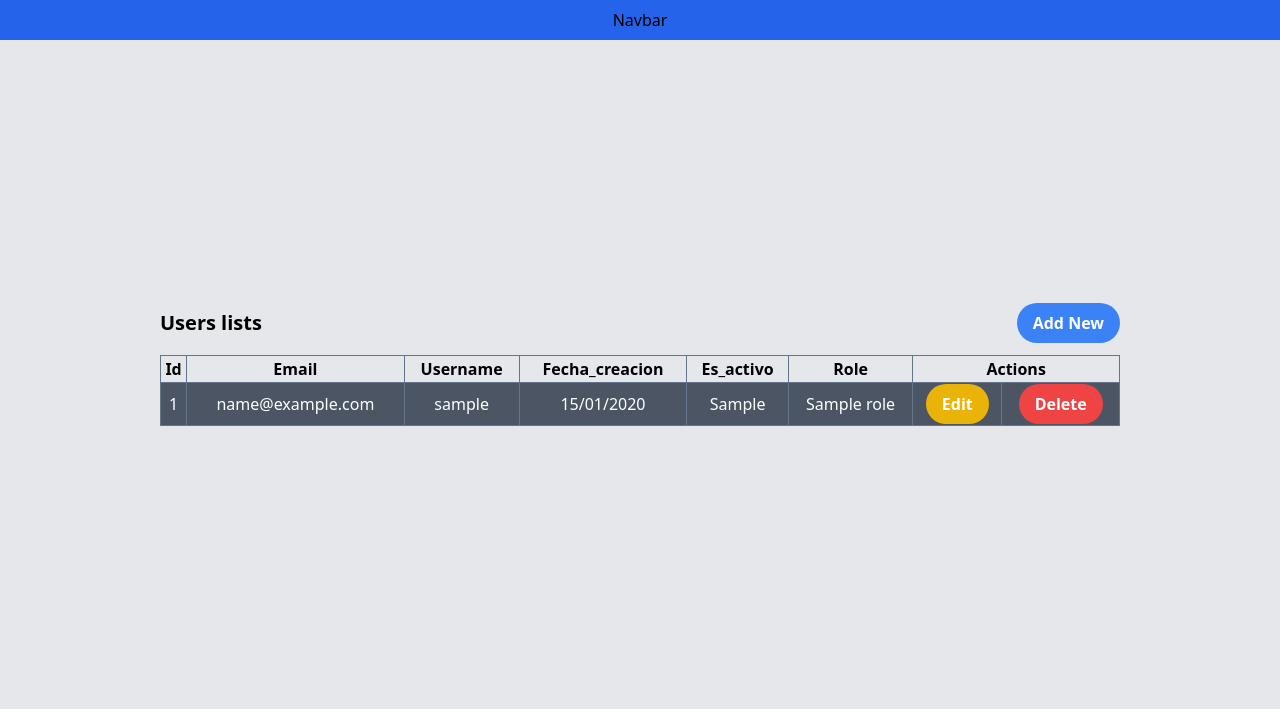
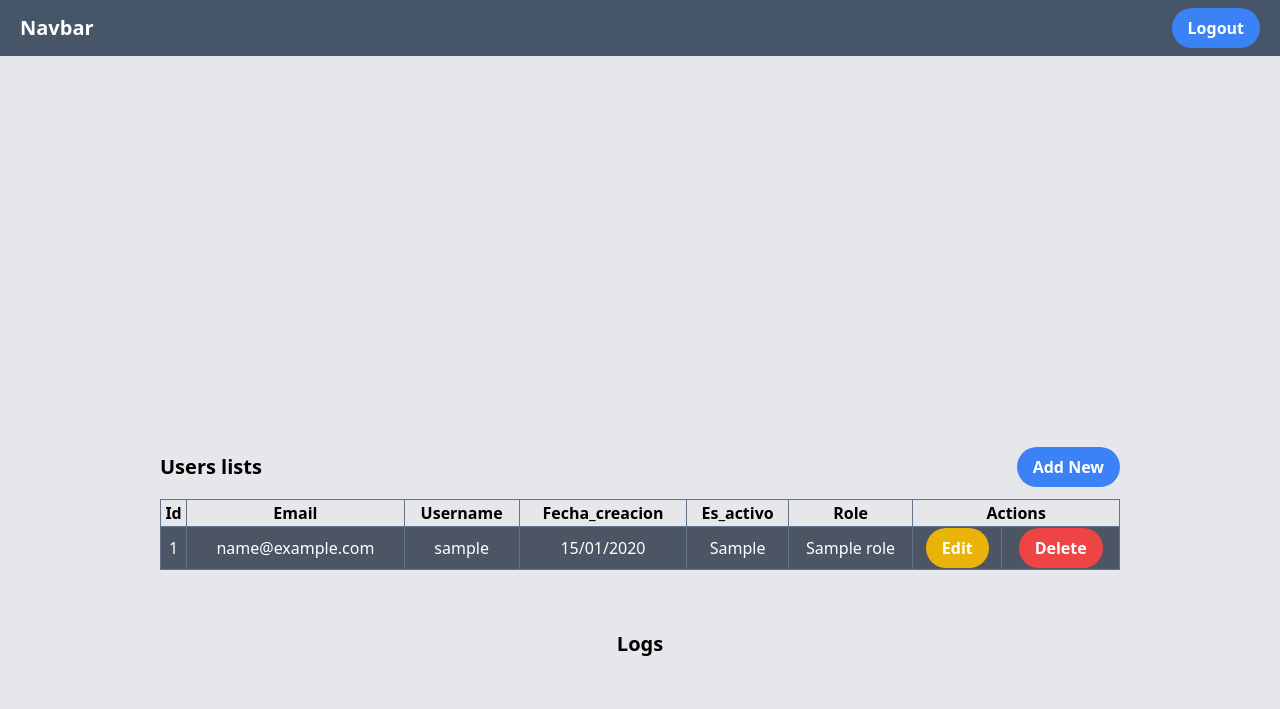
Before and after one commit to mgraneros/Login_PDS, a PHP site: page /home/index.php in a window 1280 px wide. Shown: the top 709 px of the page. Run offline with PHP 8.4, Linux system fonts and the light colour scheme; the visitor is signed in with stand-in values (Sample User, id 1); tables that the repository leaves empty or names only in its code hold one stand-in row (values such as "Sample post"); data that the repository does not hold is empty; some libraries are stand-ins or nearby versions.

Commit message:
Add logout button

```diff
--- a/controllers/registerController.php
+++ b/controllers/registerController.php
@@ -10,7 +10,7 @@ if($_POST){
         $userWithSameUsernameOrEmail = getUserByUsernameOrEmail($_POST['email'], $_POST['username']);
         if(is_array($userWithSameUsernameOrEmail)){
             $_SESSION['register_error'] = "Register failed, choose another username or email";
-            DB::insert_log('register_user_error', 'User already exists');
+            DB::insert_log('register_user_error', 'User already exists', $userWithSameUsernameOrEmail['id']);
             header('Location: /register');
             exit;
         } else {
--- a/controllers/userController.php
+++ b/controllers/userController.php
@@ -53,18 +53,18 @@ function registerNewUser($email, $password, $username){
     }
 }
 
-function verifyPassAndRedirect($userModel, $password, $passwordToCompare, $rol_id, $userId){
+function verifyPassAndRedirect($userModel, $password, $passwordToCompare, $rol_id, $userId, $remember){
     $passVerify = $userModel->verifyPassword($password, $passwordToCompare);
     if($passVerify){
         $_SESSION['jwt'] = 'a';
         $_SESSION['rol_id'] = $rol_id;
         $arr_cookie_options = array (
-            'expires' => time() + 60*60*24*30,
+            'expires' => isset($remember) && $remember ? time() + 60*60*24*30 : time() + 3600,
             'secure' => true,
             'httponly' => true,
             'samesite' => 'Strict'
             );
-        setcookie('rol_id', strval($rol_id), time()+60*60*24*30);
+        setcookie('rol_id', strval($rol_id), $arr_cookie_options);
         $_SESSION['rol_id'] = $rol_id;
         DB::insert_log('login_user_success', 'Login success', $userId);
         header('Location: /home');
@@ -77,7 +77,7 @@ function verifyPassAndRedirect($userModel, $password, $passwordToCompare, $rol_i
     }
 }
 
-function loginUser($email, $password){
+function loginUser($email, $password, $remember){
     session_start();
     unset($_SESSION['login_error']);
     $userModel = new User($email, $password);
@@ -90,10 +90,10 @@ function loginUser($email, $password){
             header('Location: /');
             exit;
         } else {
-            verifyPassAndRedirect($userModel, $password, $userByUsername['password'], $userByUsername['id_rol'], $userByUsername['id']);
+            verifyPassAndRedirect($userModel, $password, $userByUsername['password'], $userByUsername['id_rol'], $userByUsername['id'], $remember);
         }
     } else {
-        verifyPassAndRedirect($userModel, $password, $userByEmail['password'], $userByEmail['id_rol'], $userByEmail['id']);
+        verifyPassAndRedirect($userModel, $password, $userByEmail['password'], $userByEmail['id_rol'], $userByEmail['id'], $remember);
     }
 }
 
--- a/views/home.php
+++ b/views/home.php
@@ -28,13 +28,19 @@
     }
     // echo '<pre>'; var_dump('users: ', $users); echo '<pre>';
 ?>
+<div class="mt-52 flex flex-column w-full">
 
-<div class="bg-blue-600 absolute flex flex-row items-center justify-center w-full h-10 top-0">
-    <div class="flex flex-row items-center justify-center">
-        Navbar
+
+    <div class="bg-slate-600 absolute flex flex-row items-center justify-between w-full h-14 top-0">
+        <div class="ml-5 text-white font-bold text-xl">Navbar</div>
+        <div class="bg-blue-500 hover:bg-blue-700 text-white font-bold py-2 px-4 rounded-full mr-5">
+            <form action="/controllers/loginController.php" method="GET">
+                <input name="action" value="logout" type="hidden" class="disabled" />
+                <button type="submit">Logout</button>
+            </form>
         </div>
     </div>
-<div class="w-full flex flex-col">
+    <div class="w-full flex flex-col mt-32">
         <div class="w-full flex flex-col items-center">
             <div class="flex flex-row justify-between mt-5 w-9/12 items-center">
                 <h1 class="h1 font-bold text-xl">Users lists</h1>
@@ -64,14 +70,18 @@
                     <td class='border border-slate-500'><?= $user['es_activo'] ?></td>
                     <td class='border border-slate-500'><?= $user['role'] ?></td>
                     <td class="border border-slate-500"><button class="bg-yellow-500 hover:bg-yellow-700 text-white font-bold py-2 px-4 rounded-full">Edit</button></td>
-                <td class="border border-slate-500"><form method="POST" action="/controllers/deleteController.php"><input name=<?= $idInputName ?> type="hidden" value=<?= $user['id'] ?> /><button class="<?= $classNames ?>"><?= $buttonText ?></button></form></td>
+                    <td class="border border-slate-500"><form method="POST" action="/controllers/deleteController.php"><input name=<?= $idInputName ?> type="hidden" class="disabled" value=<?= $user['id'] ?> /><button class="<?= $classNames ?>"><?= $buttonText ?></button></form></td>
                 </tr>
                 <?php endforeach ?>
             </tbody>
             </table>
+        </div>
 
+
+        <div class="w-full flex flex-col items-center my-10">
+            <div class="flex flex-row justify-center mt-5 w-9/12 items-center">
+                <h1 class="h1 font-bold text-xl">Logs</h1>
             </div>
-    <div class="w-full flex flex-col items-center my-10">
             <table class="table-auto border mt-3 border-slate-500 w-9/12 [&>tbody>*:nth-child(odd)]:text-white [&>tbody>*:nth-child(even)]:bg-white [&>tbody>*:nth-child(odd)]:bg-gray-600 [&>tbody>*:nth-child(even)]:text-black">
             <thead>
                 <tr>
@@ -97,3 +107,4 @@
 
         </div>
     </div>
+</div>
--- a/views/login.php
+++ b/views/login.php
@@ -24,7 +24,7 @@
             <?php if($error): ?> <span class="text-red-500 text-xs mb-2"><?= $error ?? '' ?></span> <?php endif ?>
             <div class="flex items-start mb-5">
                 <div class="flex items-center h-5">
-                    <input id="remember" type="checkbox" value="" class="w-4 h-4 border border-gray-300 rounded bg-gray-50 focus:ring-3 focus:ring-blue-300 dark:bg-gray-700 dark:border-gray-600 dark:focus:ring-blue-600 dark:ring-offset-gray-800 dark:focus:ring-offset-gray-800" />
+                    <input id="remember" name="remember" type="checkbox" class="w-4 h-4 border border-gray-300 rounded bg-gray-50 focus:ring-3 focus:ring-blue-300 dark:bg-gray-700 dark:border-gray-600 dark:focus:ring-blue-600 dark:ring-offset-gray-800 dark:focus:ring-offset-gray-800" />
                 </div>
                 <label for="remember" class="ms-2 text-sm font-medium text-gray-900 dark:text-gray-300">Remember me</label>
             </div>
--- a/views/register.php
+++ b/views/register.php
@@ -28,12 +28,6 @@
         </div>
         <span id="passwordError" class="text-red-500 text-xs mb-2"></span>
         <?php if($error): ?> <span class="text-red-500 text-xs mb-2"><?= $error ?? '' ?></span> <?php endif ?>
-        <div class="flex items-start mb-5">
-            <div class="flex items-center h-5">
-            <input id="remember" type="checkbox" value="" class="w-4 h-4 border border-gray-300 rounded bg-gray-50 focus:ring-3 focus:ring-blue-300 dark:bg-gray-700 dark:border-gray-600 dark:focus:ring-blue-600 dark:ring-offset-gray-800 dark:focus:ring-offset-gray-800" />
-            </div>
-            <label for="remember" class="ms-2 text-sm font-medium text-gray-900 dark:text-gray-300">Remember me</label>
-        </div>
         <button type="submit" class="text-white bg-blue-700 hover:bg-blue-800 focus:ring-4 focus:outline-none focus:ring-blue-300 font-medium rounded-lg text-sm w-full sm:w-auto px-5 py-2.5 text-center dark:bg-blue-600 dark:hover:bg-blue-700 dark:focus:ring-blue-800">Sign Up</button>
     </form>
 <script src="../views/js/register.js"></script>
```
Also changed, not shown: controllers/loginController.php (+11 -1 lines). Lines whose indentation alone changed are shown as unchanged.
